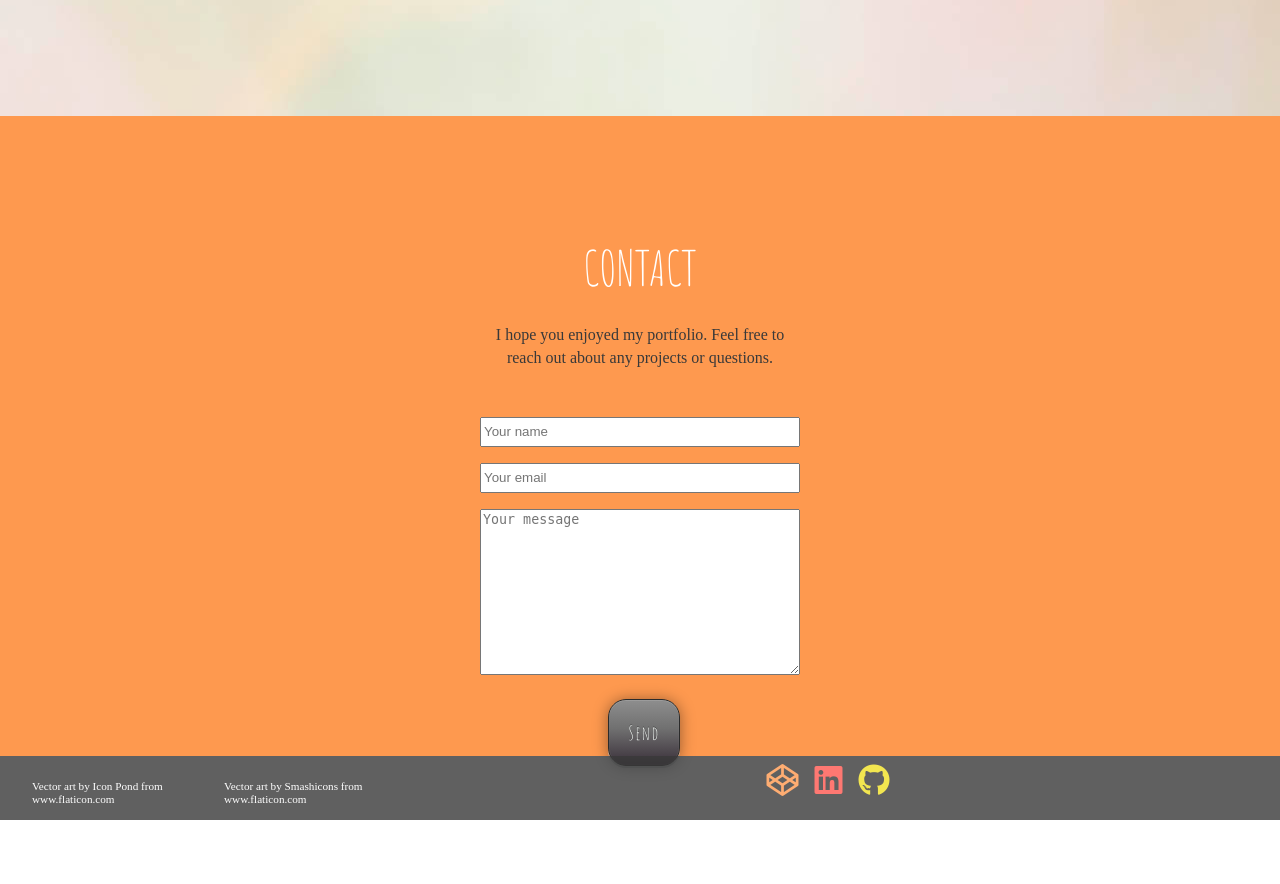
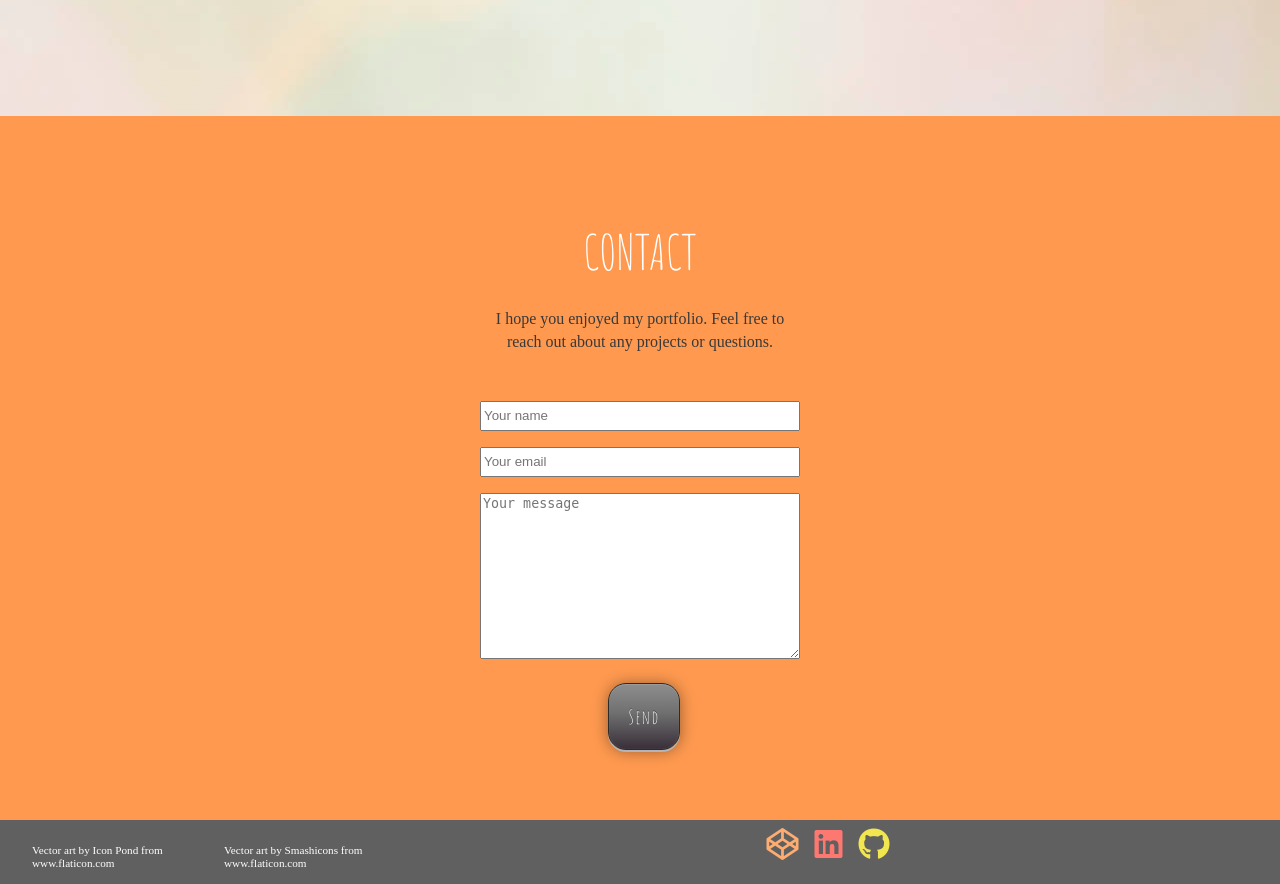
Before and after one commit to innaleikina/inna-portfolio, a PHP site: page / in a window 1280 px wide. Shown: the part 3173-4057 px from the top of the page. Before the commit the page ends 3993 px from the top, so only its background shows below. Run offline with PHP 8.4, Linux system fonts and the light colour scheme; some libraries are stand-ins or nearby versions.

Commit message:
contact padding

```diff
--- a/css/style.css
+++ b/css/style.css
@@ -825,7 +825,6 @@ border:2px rgb(254,87,79) dashed;
 }
 /*_______________________CONTACT_____________*/
 .contact-title{
-  padding-top:5rem;
   color:white;
   font-family:"Amatic SC";
   font-size:3rem;
@@ -834,6 +833,7 @@ border:2px rgb(254,87,79) dashed;
 }
 
 .contact-all{
+  padding-top:4rem;
   height:40rem;
   background-color:rgb(254,153,79);
   flex-direction:column;
```
